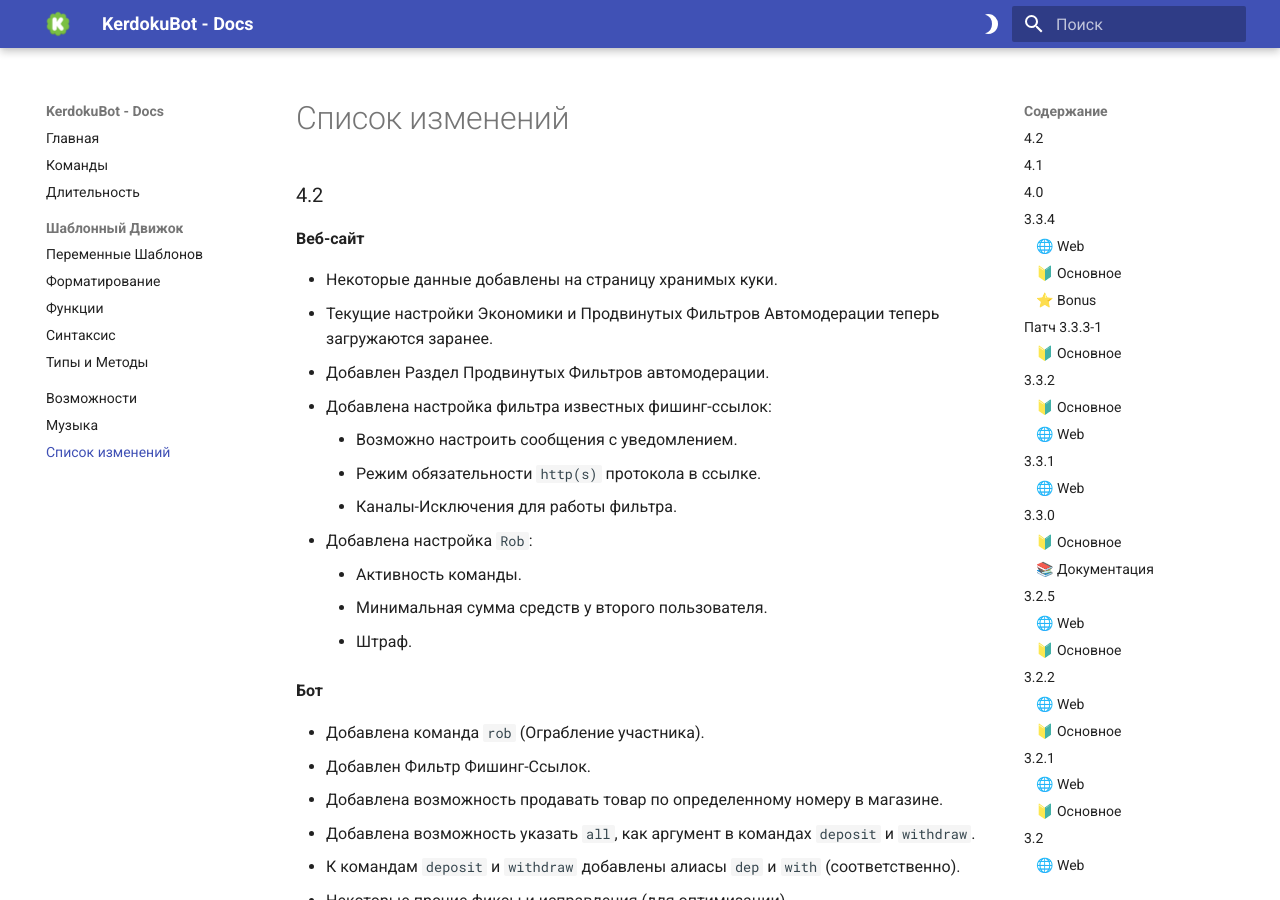
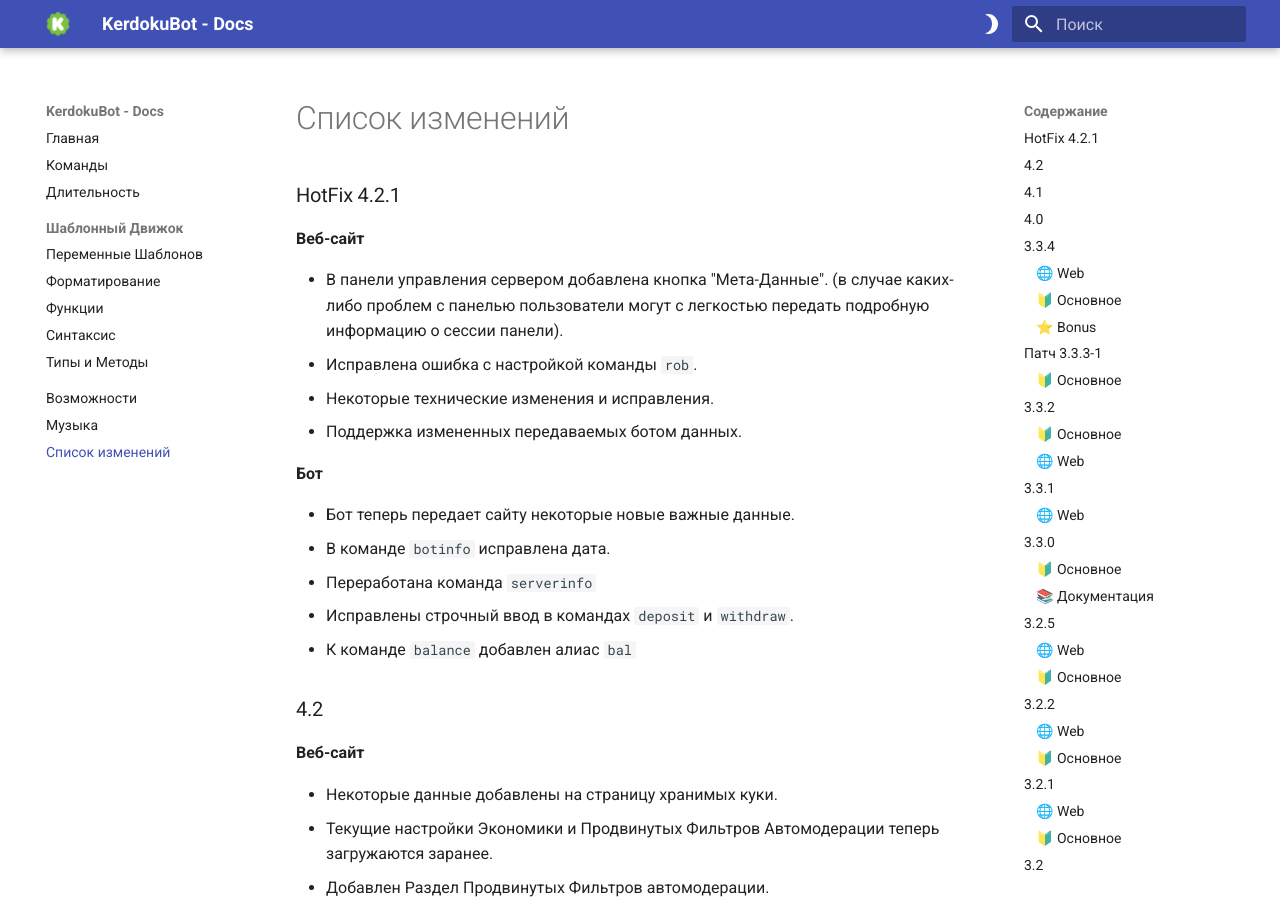
Before and after one commit to grey-cat-1908/kerdoku-docs, an MkDocs documentation site: the page built from docs/changelog.md, in a window 1280 px wide and 900 px high. Built offline with MkDocs 1.6.1 and Material for MkDocs 9.7.7, drawn with Linux system fonts in a browser that asks for light colours.

Commit message:
HotFix 4.2.1

```diff
--- a/docs/changelog.md
+++ b/docs/changelog.md
@@ -1,4 +1,20 @@
 # Список изменений
+
+### HotFix 4.2.1
+**__Веб-сайт__**
+
+- В панели управления сервером добавлена кнопка "Мета-Данные". (в случае каких-либо проблем с панелью пользователи могут с легкостью передать подробную информацию о сессии панели).
+- Исправлена ошибка с настройкой команды `rob`.
+- Некоторые технические изменения и исправления.
+- Поддержка измененных передаваемых ботом данных.
+
+**__Бот__**
+
+- Бот теперь передает сайту некоторые новые важные данные.
+- В команде `botinfo` исправлена дата.
+- Переработана команда `serverinfo`
+- Исправлены строчный ввод в командах `deposit` и `withdraw`.
+- К команде `balance` добавлен алиас `bal`
 
 ### 4.2
 **__Веб-сайт__**
```
